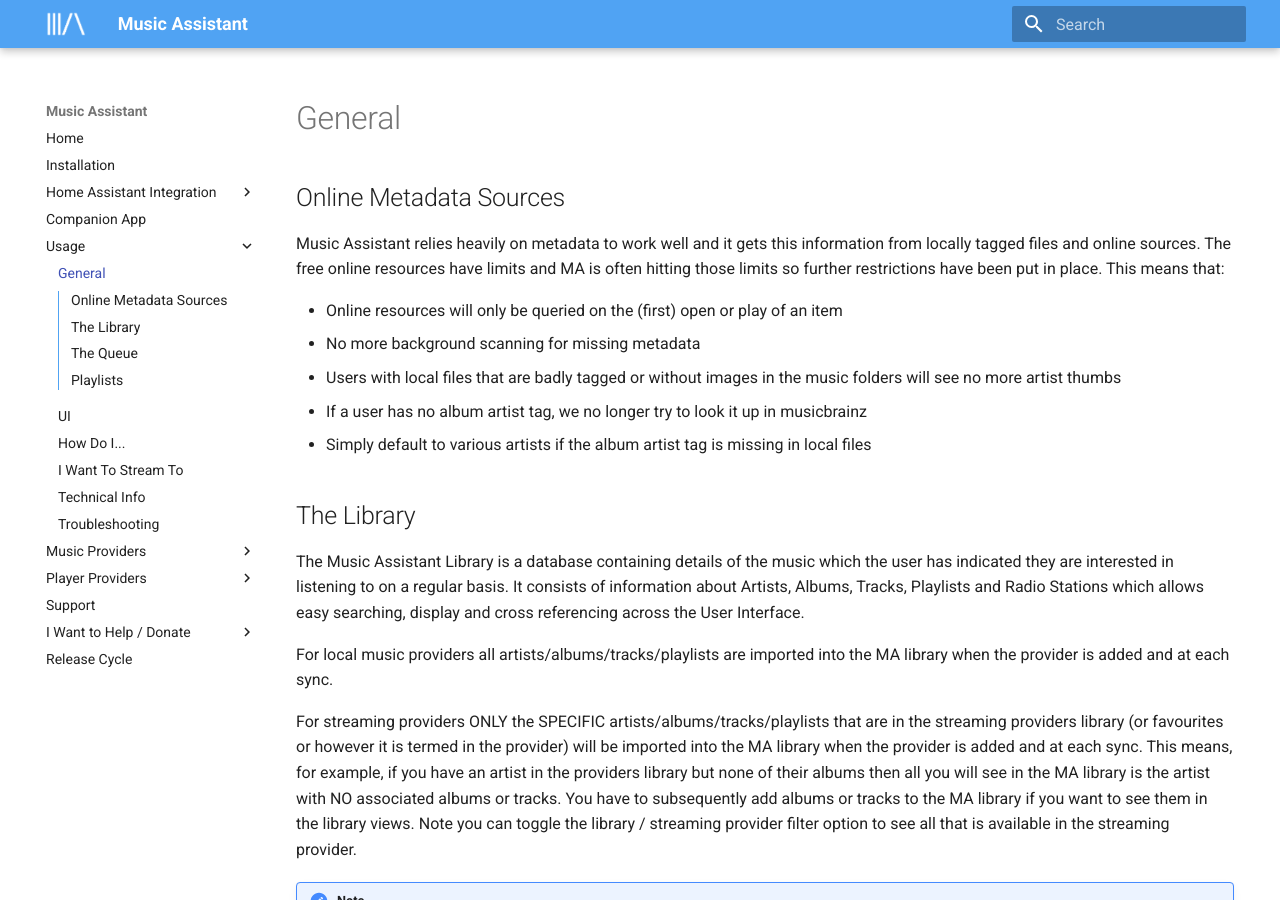
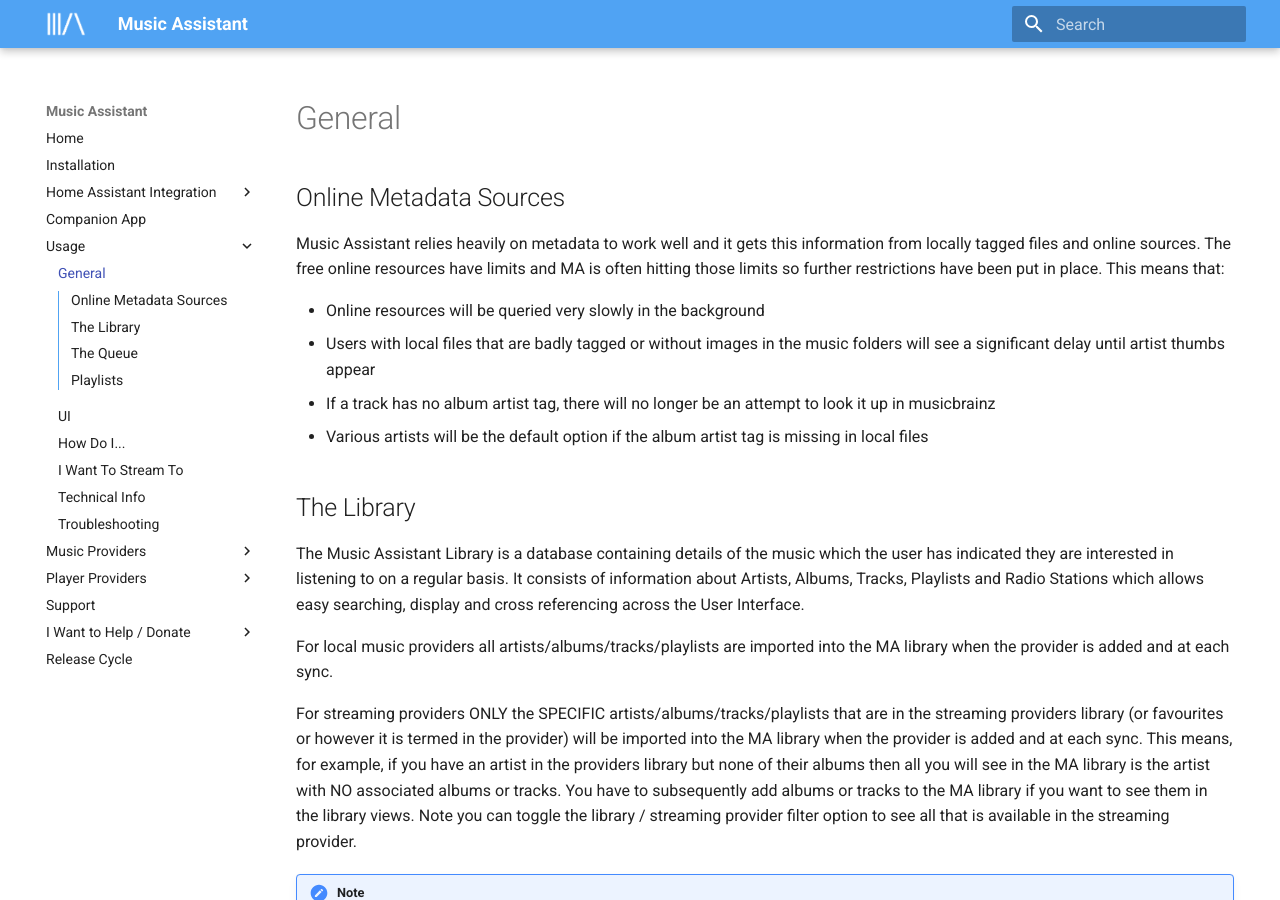
Before and after one commit to pwbriggs/music-assistant.github.io, an MkDocs documentation site: the page built from docs/usage.md, in a window 1280 px wide and 900 px high. Built offline with MkDocs 1.6.1 and Material for MkDocs 9.7.7, drawn with Linux system fonts in a browser that asks for light colours.

Commit message:
Change to metadata scanning behaviour

```diff
--- a/docs/usage.md
+++ b/docs/usage.md
@@ -7,11 +7,10 @@
 
 Music Assistant relies heavily on metadata to work well and it gets this information from locally tagged files and online sources. The free online resources have limits and MA is often hitting those limits so further restrictions have been put in place. This means that:
 
-- Online resources will only be queried on the (first) open or play of an item
-- No more background scanning for missing metadata
-- Users with local files that are badly tagged or without images in the music folders will see no more artist thumbs
-- If a user has no album artist tag, we no longer try to look it up in musicbrainz
-- Simply default to various artists if the album artist tag is missing in local files
+- Online resources will be queried very slowly in the background
+- Users with local files that are badly tagged or without images in the music folders will see a significant delay until artist thumbs appear
+- If a track has no album artist tag, there will no longer be an attempt to look it up in musicbrainz
+- Various artists will be the default option if the album artist tag is missing in local files
 
 ## The Library
 
```
